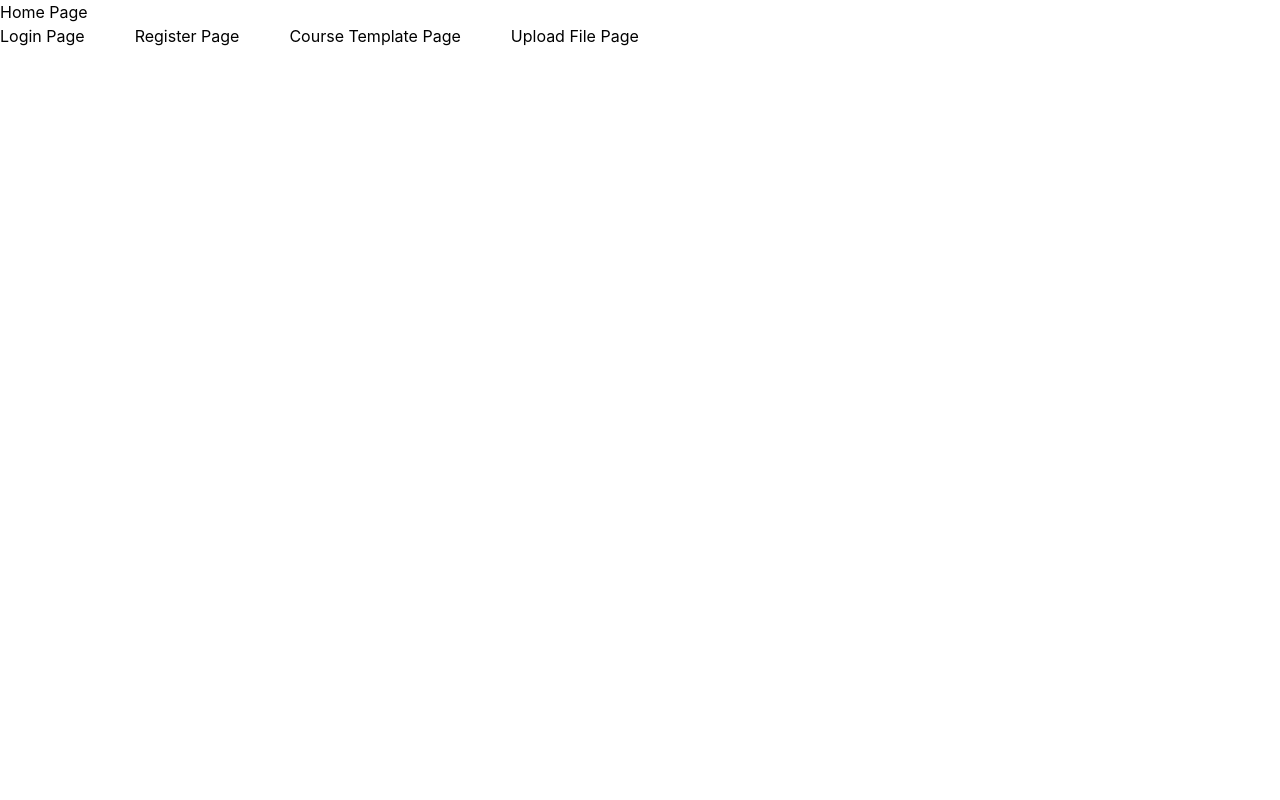
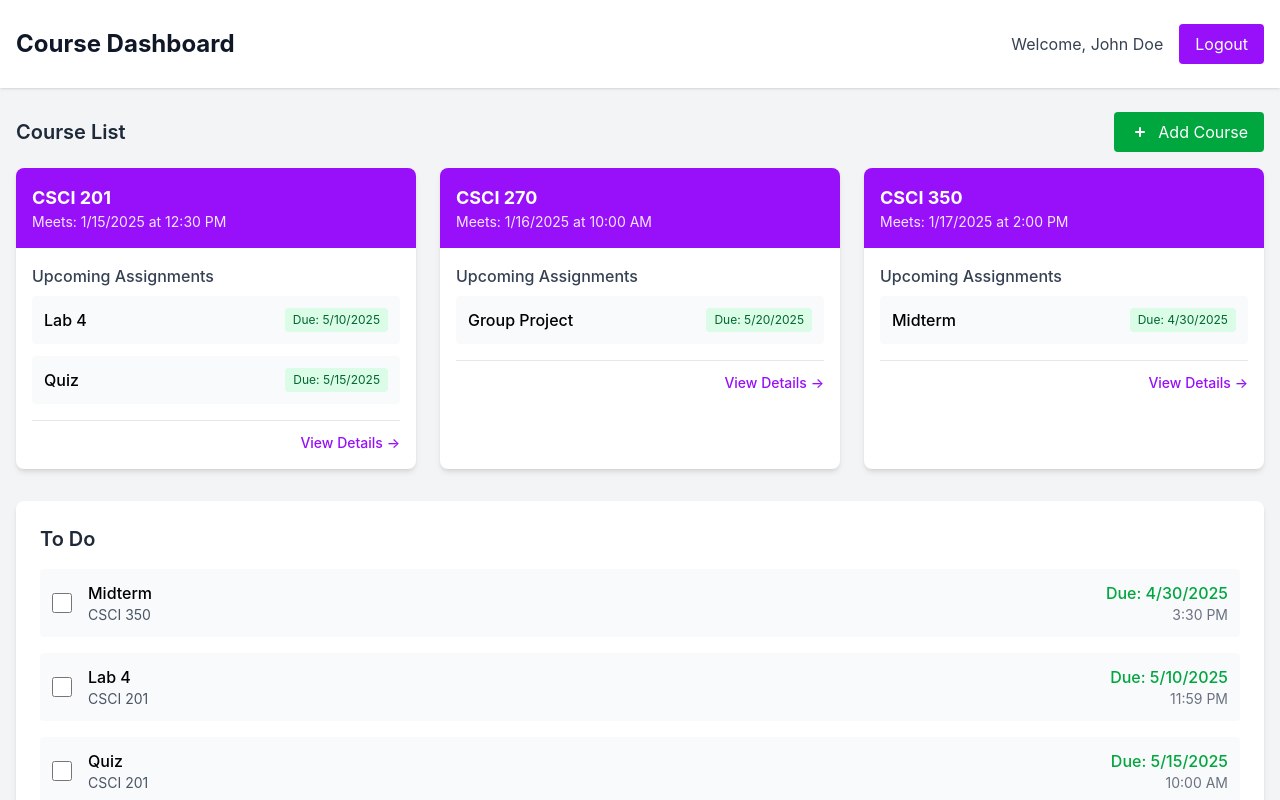
Before and after one commit to qinglinh2003/CSCI201-SP25-TEAM20-FinalProject-Frontend, a React (Vite) app: page / in a window 1280 px wide. Shown: the top 800 px of the page. Built offline with nearby package versions, Linux system fonts and the light colour scheme.

Commit message:
feat: home page

```diff
--- a/src/features/home/home.jsx
+++ b/src/features/home/home.jsx
@@ -1,19 +1,182 @@
-import { Link } from 'react-router-dom';
+import React, { useState, useEffect } from 'react';
+import { getAllCourses } from '../../services/courseService';
 
+const CourseDashboard = () => {
+  const [courses, setCourses] = useState([]);
+  const [user, setUser] = useState(null);
+  const [loading, setLoading] = useState(true);
+  const [selectedCourse, setSelectedCourse] = useState(null);
 
-function HomePage(){
-    return(
-        <div>
-            <h1>Home Page</h1>
-            <div style={{display: "flex", gap: "50px"}}>
-                <Link to="/login">Login Page</Link>
-                <Link to="/register">Register Page</Link>
-                <Link to="/course/0">Course Template Page</Link>
-                <Link to="/upload-file">Upload File Page</Link>
+  useEffect(() => {
+    const fetchData = async () => {
+      try {
+        const coursesData = getAllCourses();
+
+        setCourses(coursesData);
+        setUser({
+            username: 'student1',
+            firstName: 'John',
+            lastName: 'Doe'
+        });
+        setLoading(false);
+      } catch (error) {
+        console.error('Error fetching data:', error);
+        setLoading(false);
+      }
+    };
+
+    fetchData();
+  }, []);
+
+  const calculateDaysUntilDue = (dueDate) => {
+    const today = new Date();
+    const due = new Date(dueDate);
+    const diffTime = due - today;
+    const diffDays = Math.ceil(diffTime / (1000 * 60 * 60 * 24));
+    return diffDays;
+  };
+
+  if (loading) {
+    return (
+      <div className="flex justify-center items-center h-screen">
+        <div className="animate-spin rounded-full h-12 w-12 border-t-2 border-b-2 border-purple-500"></div>
+      </div>
+    );
+  }
+
+  return (
+    <div className="min-h-screen bg-gray-100">
+      <header className="bg-white shadow">
+        <div className="max-w-7xl mx-auto px-4 py-6 flex justify-between items-center">
+          <h1 className="text-2xl font-bold text-gray-900">Course Dashboard</h1>
+          {user && (
+            <div className="flex items-center space-x-4">
+              <span className="text-gray-700">
+                Welcome, {user.firstName} {user.lastName}
+              </span>
+              <button
+                className="bg-purple-600 text-white px-4 py-2 rounded hover:bg-purple-700 transition-colors"
+              >
+                Logout
+              </button>
             </div>
+          )}
         </div>
-    );
+      </header>
 
-}
+      <main className="max-w-7xl mx-auto px-4 py-6">
+        <div className="mb-8">
+          <div className="flex justify-between items-center mb-4">
+            <h2 className="text-xl font-semibold text-gray-800">Course List</h2>
+            <button
+              className="bg-green-600 text-white px-4 py-2 rounded hover:bg-green-700 transition-colors flex items-center"
+            >
+              <svg xmlns="http://www.w3.org/2000/svg" className="h-5 w-5 mr-2" viewBox="0 0 20 20" fill="currentColor">
+                <path fillRule="evenodd" d="M10 5a1 1 0 011 1v3h3a1 1 0 110 2h-3v3a1 1 0 11-2 0v-3H6a1 1 0 110-2h3V6a1 1 0 011-1z" clipRule="evenodd" />
+              </svg>
+              Add Course
+            </button>
+          </div>
 
-export default HomePage
+          <div className="grid grid-cols-1 md:grid-cols-2 lg:grid-cols-3 gap-6">
+            {courses.map((course) => (
+              <div
+                key={course.courseID}
+                className="bg-white rounded-lg shadow-md overflow-hidden hover:shadow-lg transition-shadow cursor-pointer"
+              >
+                <div className="bg-purple-600 text-white p-4">
+                  <h3 className="text-lg font-bold">{course.courseName}</h3>
+                  <p className="text-sm opacity-90">
+                    Meets: {new Date(course.meetingDates).toLocaleDateString()} at {course.meetingTime}
+                  </p>
+                </div>
+                <div className="p-4">
+                  <h4 className="font-medium text-gray-700 mb-2">Upcoming Assignments</h4>
+                  {course.assignments.length > 0 ? (
+                    <ul className="space-y-3">
+                      {course.assignments.map((assignment) => {
+                        const daysUntilDue = calculateDaysUntilDue(assignment.dueDate);
+                        let urgencyColor = "bg-green-100 text-green-800";
+                        if (daysUntilDue <= 1) {
+                          urgencyColor = "bg-red-100 text-red-800";
+                        } else if (daysUntilDue <= 3) {
+                          urgencyColor = "bg-yellow-100 text-yellow-800";
+                        }
+
+                        return (
+                          <li key={assignment.assignmentID} className="flex justify-between items-center bg-gray-50 p-3 rounded">
+                            <span className="font-medium">{assignment.assignmentName}</span>
+                            <span className={`text-xs px-2 py-1 rounded ${urgencyColor}`}>
+                              Due: {new Date(assignment.dueDate).toLocaleDateString()}
+                            </span>
+                          </li>
+                        );
+                      })}
+                    </ul>
+                  ) : (
+                    <p className="text-gray-500 italic">No upcoming assignments</p>
+                  )}
+                  <div className="mt-4 pt-3 border-t border-gray-200 flex justify-end">
+                    <button className="text-purple-600 hover:text-purple-800 text-sm font-medium">
+                      View Details →
+                    </button>
+                  </div>
+                </div>
+              </div>
+            ))}
+          </div>
+        </div>
+
+        <div className="bg-white rounded-lg shadow-md p-6">
+          <h2 className="text-xl font-semibold text-gray-800 mb-4">To Do</h2>
+
+          <div className="space-y-4">
+            {courses.flatMap(course =>
+              course.assignments.map(assignment => ({
+                ...assignment,
+                courseName: course.courseName,
+                courseID: course.courseID
+              }))
+            ).sort((a, b) => new Date(a.dueDate) - new Date(b.dueDate))
+            .map((assignment) => {
+              const daysUntilDue = calculateDaysUntilDue(assignment.dueDate);
+              let urgencyColor = "text-green-600";
+              if (daysUntilDue <= 1) {
+                urgencyColor = "text-red-600";
+              } else if (daysUntilDue <= 3) {
+                urgencyColor = "text-yellow-600";
+              }
+
+              return (
+                <div key={`${assignment.courseID}-${assignment.assignmentID}`} className="flex items-center p-3 bg-gray-50 rounded">
+                  <input type="checkbox" className="h-5 w-5 text-purple-600 rounded" />
+                  <div className="ml-4 flex-grow">
+                    <h4 className="font-medium">{assignment.assignmentName}</h4>
+                    <p className="text-sm text-gray-600">{assignment.courseName}</p>
+                  </div>
+                  <div className="text-right">
+                    <div className={`font-medium ${urgencyColor}`}>
+                      Due: {new Date(assignment.dueDate).toLocaleDateString()}
+                    </div>
+                    <div className="text-sm text-gray-500">{assignment.dueTime}</div>
+                  </div>
+                </div>
+              );
+            })}
+          </div>
+
+          <div className="mt-6">
+            <button className="flex items-center text-purple-600 hover:text-purple-800 font-medium">
+              <svg xmlns="http://www.w3.org/2000/svg" className="h-5 w-5 mr-2" viewBox="0 0 20 20" fill="currentColor">
+                <path fillRule="evenodd" d="M10 5a1 1 0 011 1v3h3a1 1 0 110 2h-3v3a1 1 0 11-2 0v-3H6a1 1 0 110-2h3V6a1 1 0 011-1z" clipRule="evenodd" />
+              </svg>
+              Add Assignment
+            </button>
+          </div>
+        </div>
+      </main>
+    </div>
+  );
+};
+
+export default CourseDashboard;
--- a/src/services/courseService.js
+++ b/src/services/courseService.js
@@ -1,15 +1,13 @@
-import api from "./api"
-
+import api from "./api";
 
 /**
  * [POST] Create a Course
  * @param {string} username
  * TODO: Not Implemented
  */
-export function createCourse(username){
-    return api.post("/create-course");
+export function createCourse(username) {
+  return api.post("/create-course");
 }
-
 
 /**
  * [GET] Search a Course by Name
@@ -17,8 +15,8 @@ export function createCourse(username){
  * @param {string} courseName
  * TODO: Not Implemented
  */
-export function searchCourseByName(username, courseName){
-    return api.get("/search-course");
+export function searchCourseByName(username, courseName) {
+  return api.get("/search-course");
 }
 
 /**
@@ -27,10 +25,9 @@ export function searchCourseByName(username, courseName){
  * @param {string} courseID
  * TODO: Not Implemented
  */
-export function joinCourse(username, courseID){
-    return api.patch("/join-course");
+export function joinCourse(username, courseID) {
+  return api.patch("/join-course");
 }
-
 
 /**
  * [Patch] Leave a Course
@@ -38,8 +35,8 @@ export function joinCourse(username, courseID){
  * @param {string} courseID
  * TODO: Not Implemented
  */
-export function leaveCourse(username, courseID){
-    return api.patch("/leave-course");
+export function leaveCourse(username, courseID) {
+  return api.patch("/leave-course");
 }
 
 /**
@@ -48,6 +45,69 @@ export function leaveCourse(username, courseID){
  * @param {string} courseID
  * TODO: Not Implemented
  */
-export function getCourseAssignments(username, courseID){
-    return api.get("/get-course-assignments");
+export function getCourseAssignments(username, courseID) {
+  return api.get("/get-course-assignments");
 }
+
+/**
+ * [GET] Get all user's courses
+ * @param {string} username
+ * TODO: Not Implemented
+ */
+export function getAllCourses(username) {
+  // return api.get("/get-all-courses");
+  return [
+    {
+      courseID: 1,
+      courseName: "CSCI 201",
+      meetingDates: "2025-01-15",
+      meetingTime: "12:30 PM",
+      assignments: [
+        {
+          assignmentID: 101,
+          assignmentName: "Lab 4",
+          dueDate: "2025-05-10",
+          dueTime: "11:59 PM",
+          assignmentDesc: "Complete the multithreading exercise",
+        },
+        {
+          assignmentID: 102,
+          assignmentName: "Quiz",
+          dueDate: "2025-05-15",
+          dueTime: "10:00 AM",
+          assignmentDesc: "Midterm quiz on Java concurrency",
+        },
+      ],
+    },
+    {
+      courseID: 2,
+      courseName: "CSCI 270",
+      meetingDates: "2025-01-16",
+      meetingTime: "10:00 AM",
+      assignments: [
+        {
+          assignmentID: 201,
+          assignmentName: "Group Project",
+          dueDate: "2025-05-20",
+          dueTime: "11:59 PM",
+          assignmentDesc: "Implement a sorting algorithm visualization",
+        },
+      ],
+    },
+    {
+      courseID: 3,
+      courseName: "CSCI 350",
+      meetingDates: "2025-01-17",
+      meetingTime: "2:00 PM",
+      assignments: [
+        {
+          assignmentID: 301,
+          assignmentName: "Midterm",
+          dueDate: "2025-04-30",
+          dueTime: "3:30 PM",
+          assignmentDesc: "In-class midterm examination",
+        },
+      ],
+    },
+  ];
+}
```
